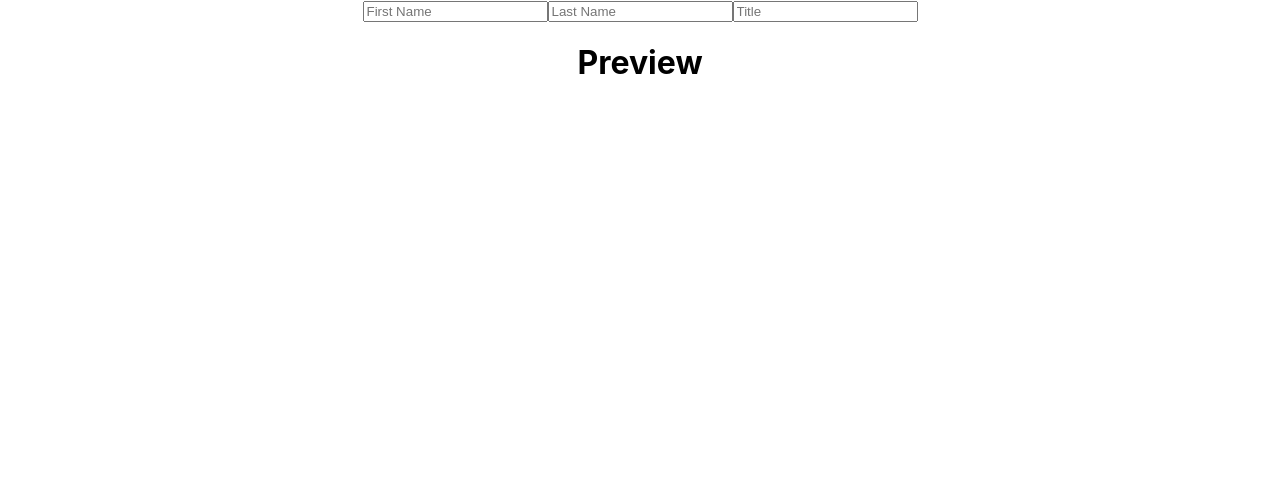
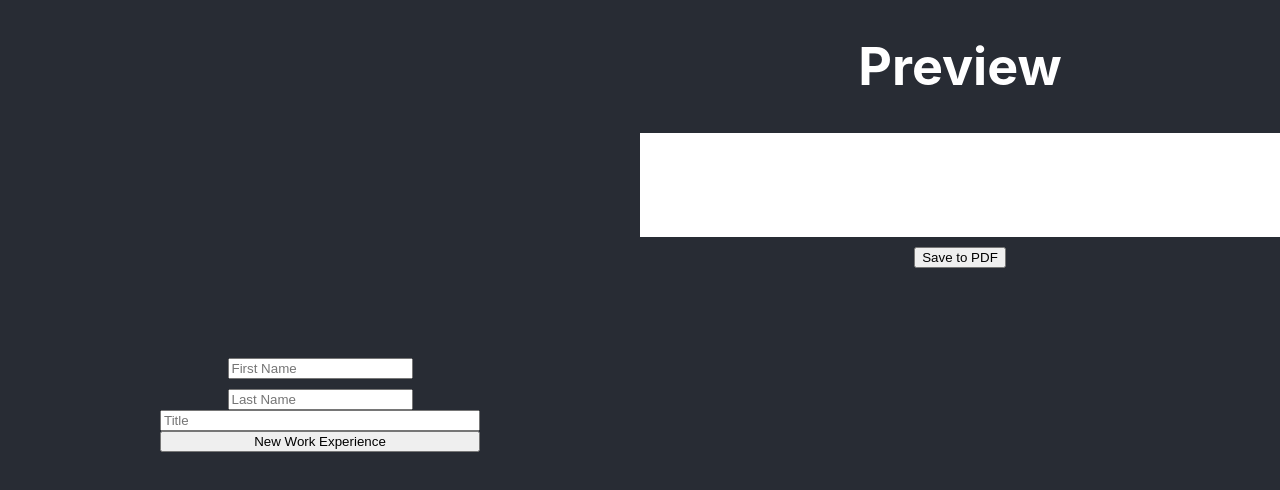
Before and after one commit to N3mEee/cv-application, a React (Create React App) app: page / in a window 1280 px wide. Shown: the top 490 px of the page. Built offline with nearby package versions, Linux system fonts and the light colour scheme.

Commit message:
add multiple component creation capability

```diff
--- a/src/components/App.js
+++ b/src/components/App.js
@@ -1,49 +1,84 @@
 import React from "react";
 import "../style/App.css";
 import Preview from "./Preview";
+import WorkExperience from "./WorkExperience";
 
 export default class App extends React.Component {
     constructor() {
         super();
         this.state = {
+            cv: {
                 firstName: "",
                 lastName: "",
                 title: "",
+            },
+            newWorkExperience: [],
         };
         this.handleOnChange = this.handleOnChange.bind(this);
+        this.handleNewWorkExperience = this.handleNewWorkExperience.bind(this);
+        this.handleNewWorkExperienceChange = this.handleNewWorkExperienceChange.bind(this);
     }
+
     handleOnChange(e) {
-        this.setState({ [e.target.id]: e.target.value });
+        const cvCopy = this.state.cv;
+        cvCopy[e.target.id] = e.target.value;
+        this.setState({ cv: cvCopy });
+    }
+
+    handleNewWorkExperienceChange(value, i) {
+        const newWorkExperienceCopy = this.state.newWorkExperience;
+        newWorkExperienceCopy[i].value = value;
+        console.log(newWorkExperienceCopy);
+        this.setState({ newWorkExperience: [...newWorkExperienceCopy] });
+    }
+
+    handleNewWorkExperience(e) {
+        e.preventDefault();
+        this.setState({
+            newWorkExperience: [...this.state.newWorkExperience, { value: "" }],
+        });
     }
 
     render() {
         return (
             <div className="App">
-                <header className="App-header">
-                    <form>
+                <header className="app-header">
+                    <form className="form-container">
+                        <div>
                             <input
                                 onChange={this.handleOnChange}
                                 type="text"
                                 id="firstName"
                                 placeholder="First Name"
-                            value={this.state.firstName}
+                                value={this.state.cv.firstName}
                             />
                             <input
                                 onChange={this.handleOnChange}
                                 type="text"
                                 id="lastName"
                                 placeholder="Last Name"
-                            value={this.state.lastName}
+                                value={this.state.cv.lastName}
                             />
+                        </div>
                         <input
                             onChange={this.handleOnChange}
                             type="text"
                             id="title"
                             placeholder="Title"
-                            value={this.state.title}
+                            value={this.state.cv.title}
                         />
+                        {this.state.newWorkExperience.map((item, index) => {
+                            return (
+                                <WorkExperience
+                                    key={index}
+                                    index={index}
+                                    setValue={this.handleNewWorkExperienceChange}
+                                />
+                            );
+                        })}
+                        <button onClick={this.handleNewWorkExperience}>New Work Experience</button>
                     </form>
-                    <Preview state={this.state} />
+                    <Preview state={this.state.cv} newWorkExperience={this.state.newWorkExperience} />
                 </header>
             </div>
         );
--- a/src/components/Preview.js
+++ b/src/components/Preview.js
@@ -1,15 +1,33 @@
 import React, { Component } from "react";
+import "../style/Preview.css";
 
 export default class Preview extends Component {
+    constructor(props) {
+        super(props);
+        this.handleSaveToPDF = this.handleSaveToPDF.bind(this);
+    }
+    handleSaveToPDF() {
+        const printwin = window.open("");
+        printwin.document.write(document.querySelector(".preview-container").innerHTML);
+        printwin.print();
+    }
     render() {
         const { firstName, lastName, title } = this.props.state;
         return (
-            <div>
+            <div className="Preview">
                 <h1>Preview</h1>
-                <p>
-                    {firstName} {lastName}
-                </p>
-                <p>{title}</p>
+                <div className="preview-container">
+                    <p>
+                        {firstName} {lastName}
+                    </p>
+                    <p>{title}</p>
+                    <div className="work-experience">
+                        {this.props.newWorkExperience.map((item, index) => {
+                            return <p key={index}>{item.value}</p>;
+                        })}
+                    </div>
+                </div>
+                <button onClick={this.handleSaveToPDF}>Save to PDF</button>
             </div>
         );
     }
--- /dev/null
+++ b/src/components/WorkExperience.js
@@ -0,0 +1,30 @@
+import React from "react";
+
+export default class WorkExperience extends React.Component {
+    constructor(props) {
+        super(props);
+        this.state = {
+            value: "",
+        };
+        this.handleChange = this.handleChange.bind(this);
+    }
+
+    handleChange(e) {
+        this.setState({ value: e.target.value });
+        this.props.setValue(e.target.value, this.props.index);
+    }
+
+    render() {
+        return (
+            <div className="Work-Experience">
+                <input
+                    onChange={this.handleChange}
+                    type="text"
+                    id="companyName"
+                    placeholder="Company Name"
+                    value={this.state.value}
+                />
+            </div>
+        );
+    }
+}
```
Lines whose indentation alone changed are shown as unchanged.
